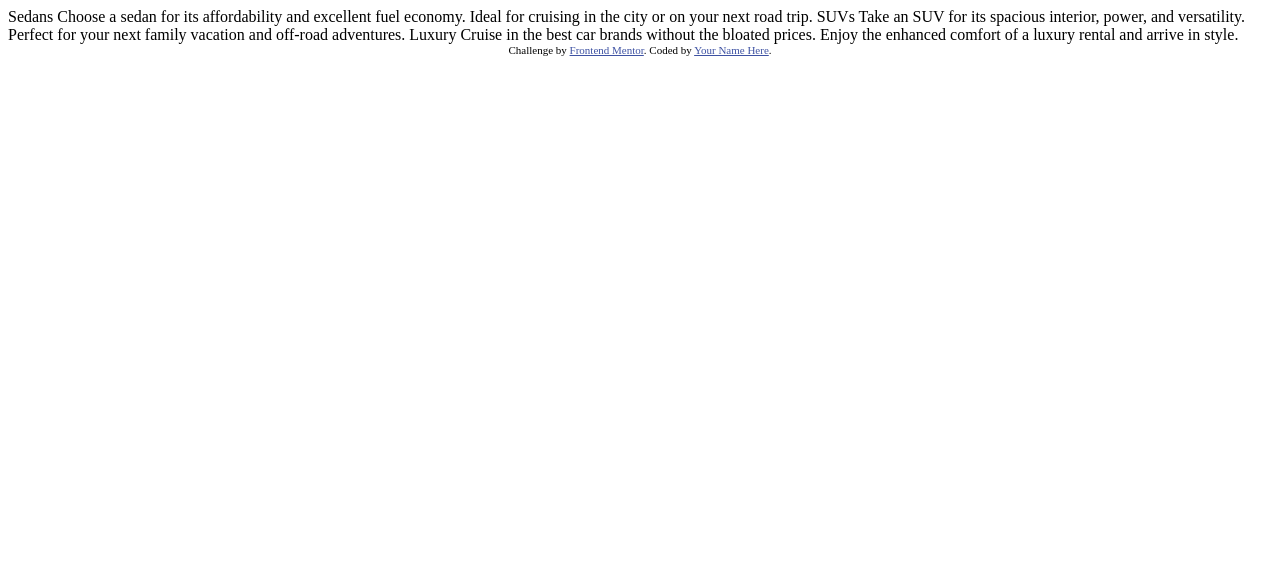
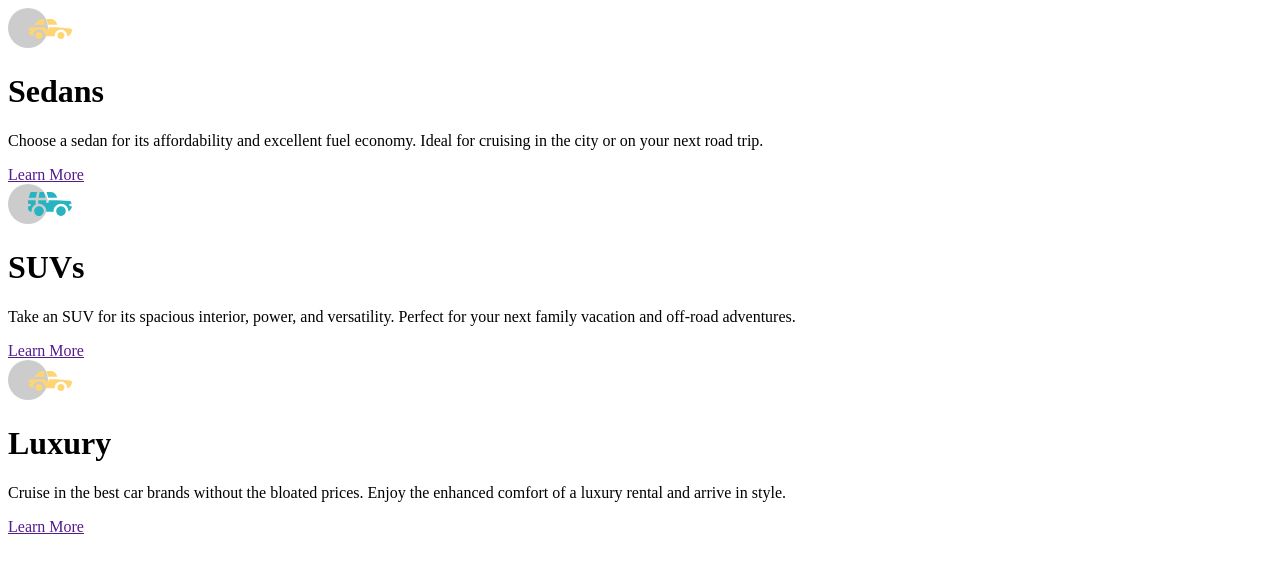
Before and after one commit to hongleang/preview-card-component-main, a plain HTML site: page index.html in a window 1280 px wide. Drawn offline with Linux system fonts and the light colour scheme.

Commit message:
HTML: structure html and naming classes

```diff
--- a/index.html
+++ b/index.html
@@ -8,29 +8,39 @@
 
   <title>Frontend Mentor | 3-column preview card component</title>
 
-  <!-- Feel free to remove these styles or customise in your own stylesheet 👍 -->
-  <style>
-    .attribution { font-size: 11px; text-align: center; }
-    .attribution a { color: hsl(228, 45%, 44%); }
-  </style>
 </head>
 <body>
+  <div class="card card--orange">
+    <img src="./images/icon-sedans.svg" alt="" class="card__icon">
+    <h1 class="card__header">
+      Sedans
+    </h1>
+    <p class="card__text">
+      Choose a sedan for its affordability and excellent fuel economy. Ideal for cruising in the city or on your next road trip.
+    </p>
+    <a href="" class="btn btn-white text--orange">Learn More</a>
+  </div>
 
-  Sedans
-  Choose a sedan for its affordability and excellent fuel economy. Ideal for cruising in the city
-  or on your next road trip.
+  <div class="card card--cyan">
+    <img src="./images/icon-suvs.svg" alt="" class="card__icon">
+    <h1 class="card__header">
+      SUVs
+    </h1>
+    <p class="card__text">
+      Take an SUV for its spacious interior, power, and versatility. Perfect for your next family vacation and off-road adventures.
+    </p>
+    <a href="" class="btn btn-white text--cyan">Learn More</a>
+  </div>
 
-  SUVs
-  Take an SUV for its spacious interior, power, and versatility. Perfect for your next family vacation
-  and off-road adventures.
-
-  Luxury
-  Cruise in the best car brands without the bloated prices. Enjoy the enhanced comfort of a luxury
-  rental and arrive in style.
-
-  <div class="attribution">
-    Challenge by <a href="https://www.frontendmentor.io?ref=challenge" target="_blank">Frontend Mentor</a>.
-    Coded by <a href="#">Your Name Here</a>.
+  <div class="card card--dark">
+    <img src="./images/icon-sedans.svg" alt="" class="card__icon">
+    <h1 class="card__header">
+      Luxury
+    </h1>
+    <p class="card__text">
+      Cruise in the best car brands without the bloated prices. Enjoy the enhanced comfort of a luxury rental and arrive in style.
+    </p>
+    <a href="" class="btn btn-white text--dark">Learn More</a>
   </div>
 </body>
 </html>
```
Also changed, not shown: css/stye.css (added), styles/style.scss (added).
